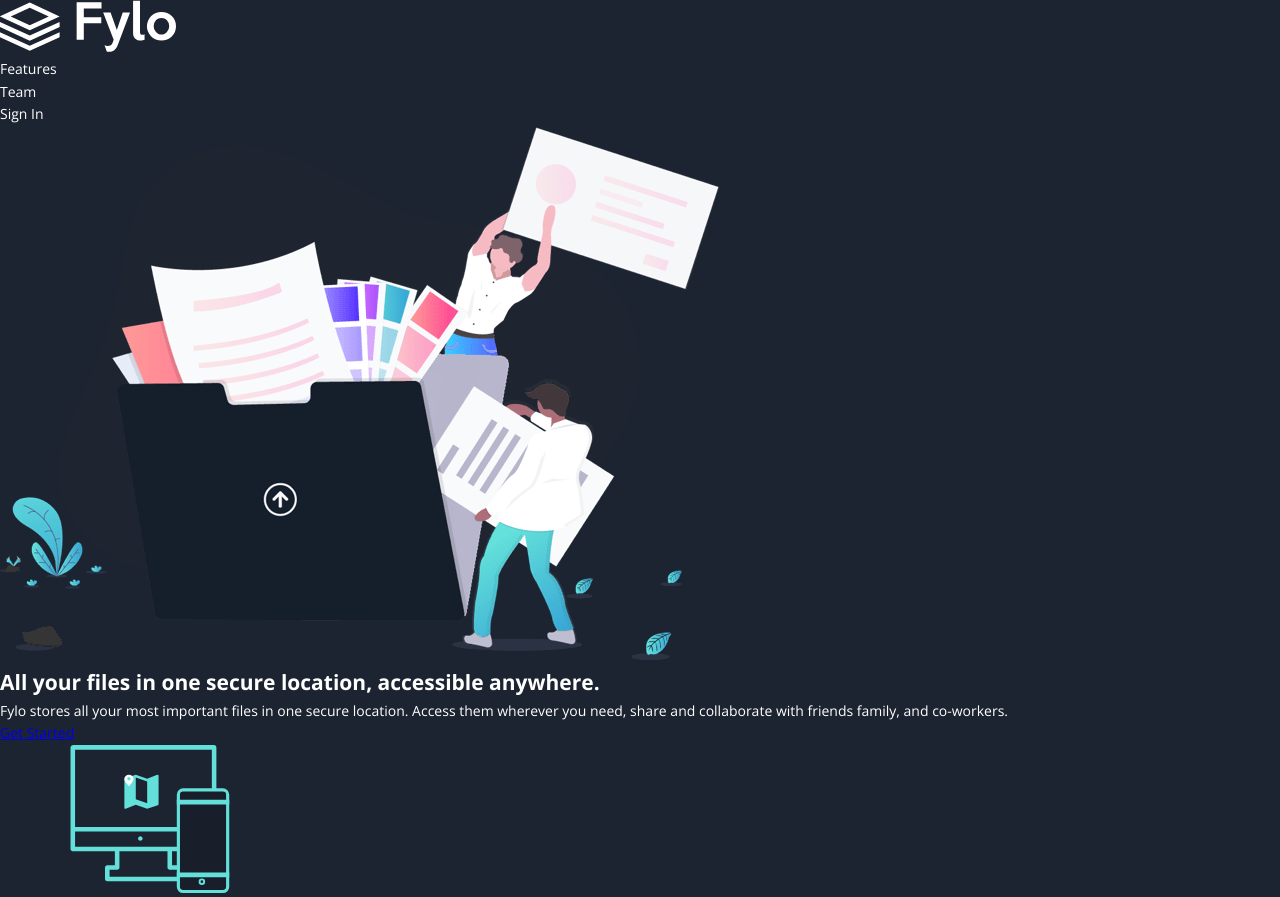
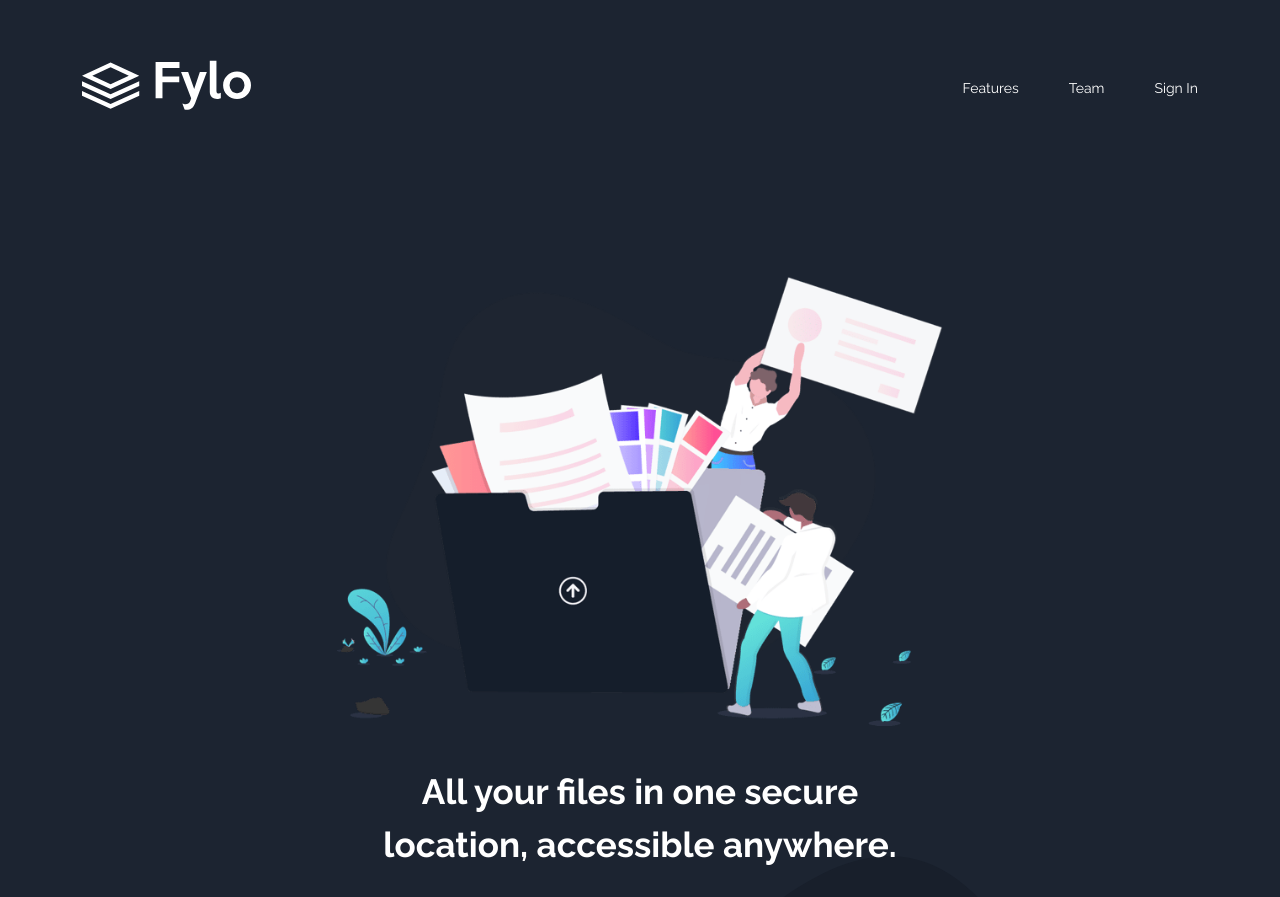
Before and after one commit to isugwoke/fylo-dark-theme-landing-page, a website: page index.html in a window 1280 px wide. Shown: the top 897 px of the page. Drawn offline with nearby package versions, Linux system fonts and the light colour scheme.

Commit message:
Styled the header and intro section. make changes to class names in the html

```diff
--- a/assets/sass/_base.scss
+++ b/assets/sass/_base.scss
@@ -11,7 +11,14 @@
 
     --color-accent-cyan: hsl(176, 68%, 64%);  //inside call-to-action gradient
     --color-accent-blue: hsl(198, 60%, 50%); //inside call-to-action gradient
+
+    // SPACING
+    --mt-md: 4rem;
+    --mb-sm: 3rem;
+    --mt-sm: 3rem;
 }
+
+
 
 
 // Media Queries
@@ -37,7 +44,7 @@ body{
     font-family: 'Open Sans', sans-serif;
     font-weight: 400;
     font-size: 1.4rem;
-    line-height: 1.6;
+    line-height: 1.5;
     background-color: var(--bg-color-dark-blue-1);
     color: var(--color-primary-white);
 }
--- a/assets/sass/_components.scss
+++ b/assets/sass/_components.scss
@@ -0,0 +1,88 @@
+///////////////////////////////////////////
+//INDEPENDENT COMPONENTS
+.logo{
+    height: 5rem;
+}
+.heading{
+    font-family: 'Raleway', sans-serif;
+}
+.heading-1{
+    font-size: 3.5rem;
+}
+//buttons
+.btn{
+    &__cta{
+        &,
+        &:link,
+        &:visited{
+            color: inherit;
+            text-decoration: none;
+            background-image: linear-gradient(45deg, var(--color-accent-cyan), var(--color-accent-blue));
+            padding: 1.3rem 8rem;
+            border-radius: 5rem;
+            outline: none;
+            border: none;
+        }
+    }
+}
+
+///////////////////////////////////////////
+//HEADER
+.navigation{
+    &__nav{
+        display: flex;
+        // flex: 0 0 22%;
+        max-width: 45%;
+        // justify-content: space-between;
+
+        list-style: none;
+    }
+
+    &__nav-item:not(:last-child){
+        margin-right: 5rem;
+    }
+
+    &__nav-link:link,
+    &__nav-link:visited{
+        color: inherit;
+        text-decoration: none;
+
+        transition: all 0.5s;
+    }
+
+    &__nav-link:hover{
+        color: var(--color-accent-cyan);
+    }
+
+}
+
+///////////////////////////////////////////
+//INTRO SECTION
+.intro{
+    margin-top: var(--mt-md);
+    &__img{
+        height: 45rem;
+    }
+
+    &__text{
+        max-width: 50%;
+        text-align: center;
+        margin-top: var(--mt-md);
+        display: flex;
+        flex-direction: column;
+        align-items: center;
+    }
+
+    &__text-body{
+        font-size: 1.7rem;
+        max-width: 90%;
+        margin-top: var(--mt-md);
+        margin-bottom: var(--mb-sm);
+    }
+}
+
+///////////////////////////////////////////
+// FEATURES SECTION
+.features{
+
+}
--- a/assets/sass/_layout.scss
+++ b/assets/sass/_layout.scss
@@ -0,0 +1,35 @@
+.container{
+    // padding: 7rem 5rem;
+}
+
+.header{
+    font-family: 'Raleway', sans-serif;
+}
+.navigation, .inner-wrapper, .footer-wrapper{
+    display: flex;
+    flex-direction: column;
+    align-items: center;
+    margin: 0 auto;
+    width: 95%;
+    max-width: 1440px;
+    padding: 6rem 5rem;
+
+}
+.navigation{
+    display: flex;
+    flex-direction: row;
+    justify-content: space-between;
+}
+.intro{
+    background-image: url(../imgs/bg-curvy-desktop.svg);
+    background-repeat: no-repeat;
+    background-size: contain;
+    background-position: bottom;
+
+    padding-bottom: 13rem;
+}
+.features{
+    background-color: var(--bg-color-dark-blue-2);
+    margin-top: -2rem;
+
+}
--- a/index.html
+++ b/index.html
@@ -15,11 +15,11 @@
   <div class="container">
     <header class="header">
       <nav class="navigation">
-        <img src="assets/imgs/logo.svg" alt="brand logo" class="logo">
+        <a href="#"><img src="assets/imgs/logo.svg" alt="brand logo" class="logo"></a>
           <ul class="navigation__nav">
-            <li class="navigation__nav-link">Features</li>
-            <li class="navigation__nav-link">Team</li>
-            <li class="navigation__nav-link">Sign In</li>
+            <li class="navigation__nav-item"><a class="navigation__nav-link" href="#">Features</a></li>
+            <li class="navigation__nav-item"><a class="navigation__nav-link" href="#">Team</a></li>
+            <li class="navigation__nav-item"><a class="navigation__nav-link" href="#">Sign In</a></li>
           </ul>
         </nav>
     </header>
@@ -28,8 +28,8 @@
         <div class="inner-wrapper">
             <img src="assets/imgs/illustration-intro.png" alt="introduction illustation image" class="intro__img">
             <div class="intro__text">
-              <h1 class="heading-1"> All your files in one secure location, accessible anywhere.</h1>
-              <p class="intro__text--body">
+              <h1 class="heading heading-1"> All your files in one secure location, accessible anywhere.</h1>
+              <p class="intro__text-body">
                 Fylo stores all your most important files in one secure location. Access them wherever you need, share and collaborate with friends family, and co-workers.
               </p>
           </div>
@@ -148,7 +148,7 @@
               <form action="#" class="get-started__form">
                 <label for="email get-started__email-label">Email Address</label>
                 <input type="email" name="email" id="email">
-                <button type="submit" class="cta cta--small">Get Started For Free</button>
+                <button type="submit" class="btn__cta cta--small">Get Started For Free</button>
               </form>
             </div>
           </div>
@@ -156,7 +156,7 @@
       </section>
     </main>
     <footer class="footer">
-      <div class="footer__wrapper">
+      <div class="footer-wrapper">
         <img src="assets/imgs/logo.svg" alt="Brand logo" class="logo">
         <div class="footer-content">
           <div class="footer__location">
```
Also changed, not shown: assets/css/style.css.
